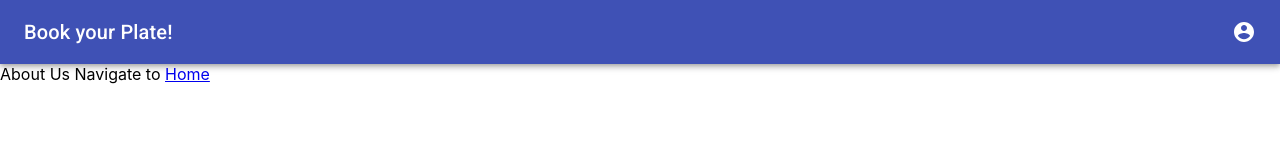
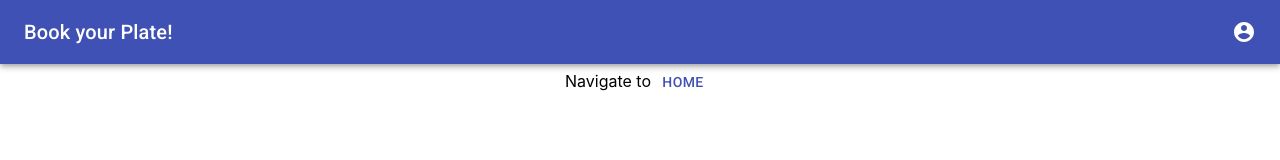
Before and after one commit to M1K3D3NN15/book-your-plate-front, a React (Create React App) app: page /react-routing-config/ in a window 1280 px wide. Before the commit this address led to /react-routing-config/about-us. Shown: the top 160 px of the page. Built offline with nearby package versions, Linux system fonts and the light colour scheme.

Commit message:
buf gix router

```diff
--- a/src/components/client/home.js
+++ b/src/components/client/home.js
@@ -166,7 +166,7 @@ function HomeClient() {
     <React.Fragment>
     <div className="App">
       Navigate to
-      <Button onClick={handleRoute('/about-us')} color="primary">
+      <Button onClick={() => {handleRoute('/about-us')}} color="primary">
         Home
       </Button>
       <main className={classes.content}>
```
